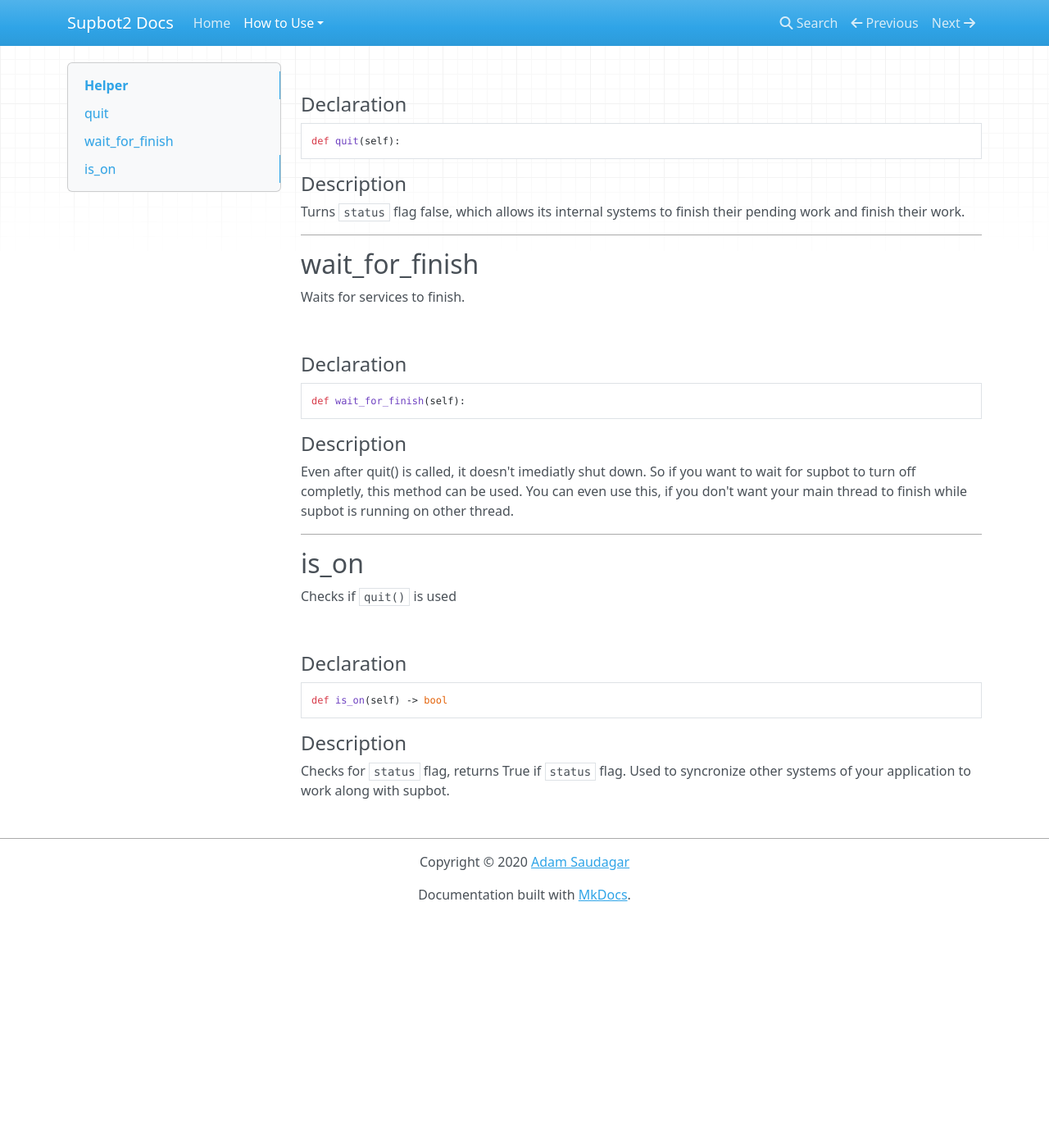
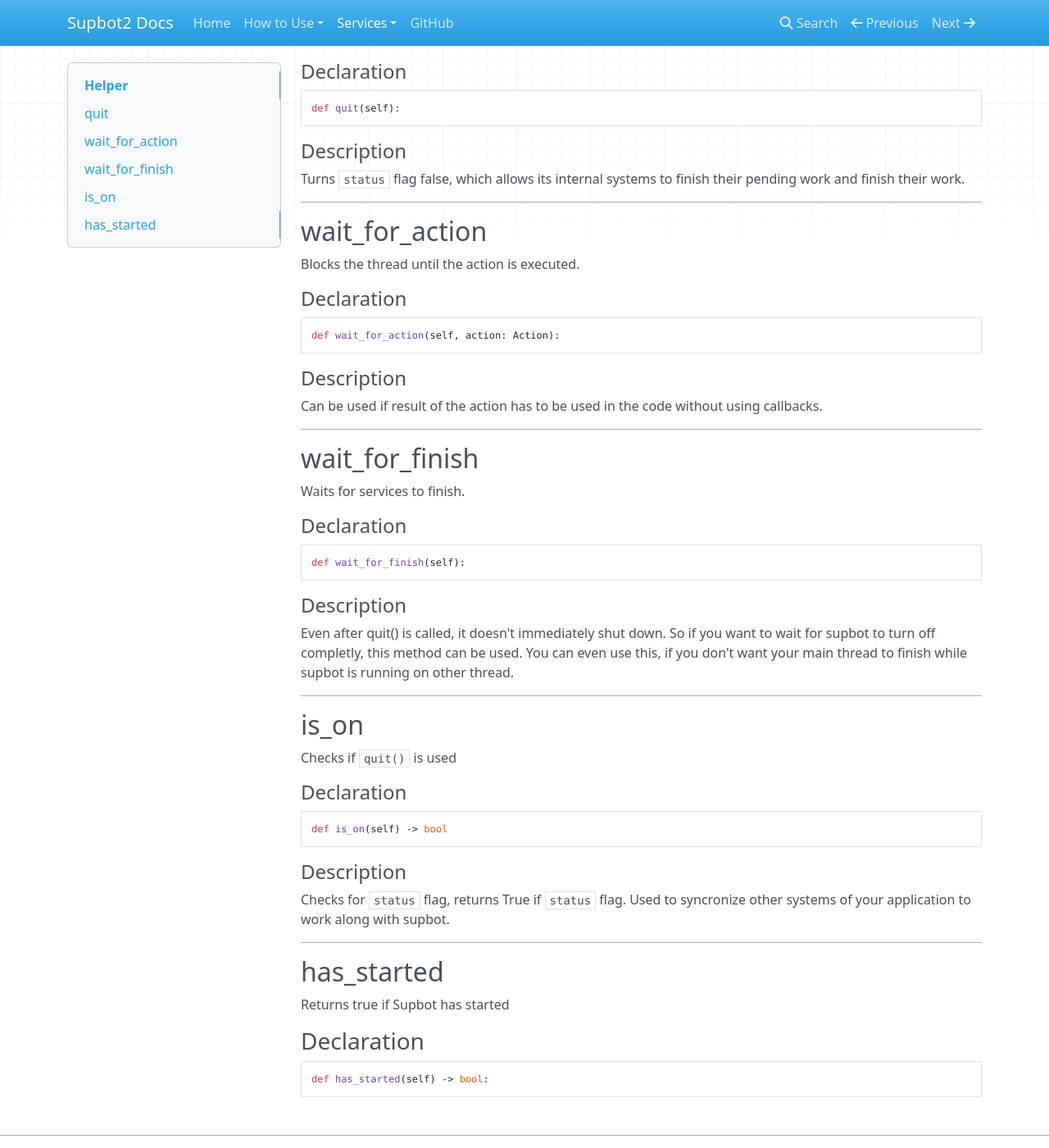
Before and after one commit to adsau59/Supbot2, an MkDocs documentation site: the page built from docs/how-to-use/helper.md, in a window 1280 px wide and 1400 px high, scrolled down 205 px. Shown: the whole window at 82% size. Built offline with MkDocs 1.6.1, drawn with Linux system fonts in a browser that asks for light colours; nearby versions of some CDN libraries; before the commit the page ends 1324 px from its top, so only the background shows below that.

Commit message:
0.2.3 updated docs - changed implicit_wait to check_wait - removed python 3.6 support - fixed chat check, not using contact name for checking - actions now return action object instead of action id - removed useless example

````diff
--- a/docs/how-to-use/helper.md
+++ b/docs/how-to-use/helper.md
@@ -7,8 +7,6 @@ Used to control supbot services
 ## quit
 
 Flags supbot to turn off
-
-<br/>
 
 #### Declaration
 
@@ -22,11 +20,25 @@ Turns `status` flag false, which allows its internal systems to finish their pen
 
 ---
 
+## wait_for_action
+
+Blocks the thread until the action is executed.
+
+#### Declaration
+
+```python
+def wait_for_action(self, action: Action):
+```
+
+#### Description
+
+Can be used if result of the action has to be used in the code without using callbacks.
+
+---
+
 ## wait_for_finish
 
 Waits for services to finish.
-
-<br/>
 
 #### Declaration
 
@@ -36,15 +48,13 @@ def wait_for_finish(self):
 
 #### Description
 
-Even after quit() is called, it doesn't imediatly shut down. So if you want to wait for supbot to turn off completly, this method can be used. You can even use this, if you don't want your main thread to finish while supbot is running on other thread.
+Even after quit() is called, it doesn't immediately shut down. So if you want to wait for supbot to turn off completly, this method can be used. You can even use this, if you don't want your main thread to finish while supbot is running on other thread.
 
 ---
 
 ## is_on
 
 Checks if `quit()` is used
-
-<br/>
 
 #### Declaration
 ```python
@@ -54,3 +64,15 @@ def is_on(self) -> bool
 #### Description
 
 Checks for `status` flag, returns True if `status` flag. Used to syncronize other systems of your application to work along with supbot.
+
+---
+
+## has_started
+
+Returns true if Supbot has started
+
+### Declaration
+
+```python
+def has_started(self) -> bool:
+```
--- a/mkdocs.yml
+++ b/mkdocs.yml
@@ -4,8 +4,12 @@ nav:
     - Home: index.md
     - How to Use:
         - Overview: how-to-use/overview.md
+        - Models: how-to-use/models.md
+        - Config: how-to-use/config.md
+    - Services:
         - Helper: how-to-use/helper.md
         - Action: how-to-use/action.md
         - Event: how-to-use/event.md
+    - GitHub: https://github.com/adsau59/Supbot2
 
 copyright: Copyright &copy; 2020 <a href="https://twitter.com/adam_saudagar">Adam Saudagar</a>
--- a/setup.py
+++ b/setup.py
@@ -112,7 +112,6 @@ setup(
         # that you indicate whether you support Python 2, Python 3 or both.
         # These classifiers are *not* checked by 'pip install'. See instead
         # 'python_requires' below.
-        'Programming Language :: Python :: 3.6',
         'Programming Language :: Python :: 3.7',
         'Programming Language :: Python :: 3.8',
     ],
@@ -143,7 +142,7 @@ setup(
     # and refuse to install the project if the version does not match. If you
     # do not support Python 2, you can simplify this to '>=3.5' or similar, see
     # https://packaging.python.org/guides/distributing-packages-using-setuptools/#python-requires
-    python_requires='>=3.6',
+    python_requires='>=3.7',
 
     # This field lists other packages that your project depends on to run.
     # Any package you put here will be installed by pip when your project is
--- a/supbot/__init__.py
+++ b/supbot/__init__.py
@@ -4,4 +4,4 @@ Allows developers to import Supbot to interface with the module
 
 from supbot.api import Supbot
 from supbot.__main__ import main
-__version__ = "0.2.2"
+__version__ = "0.2.3"
````
Also changed, not shown: docs/how-to-use/action.md (+1 -3 lines), docs/how-to-use/config.md (added, +23 -0 lines), docs/how-to-use/event.md (+15 -3 lines), docs/how-to-use/models.md (added, +49 -0 lines), docs/index.md (+21 -8 lines), 8 other files.
